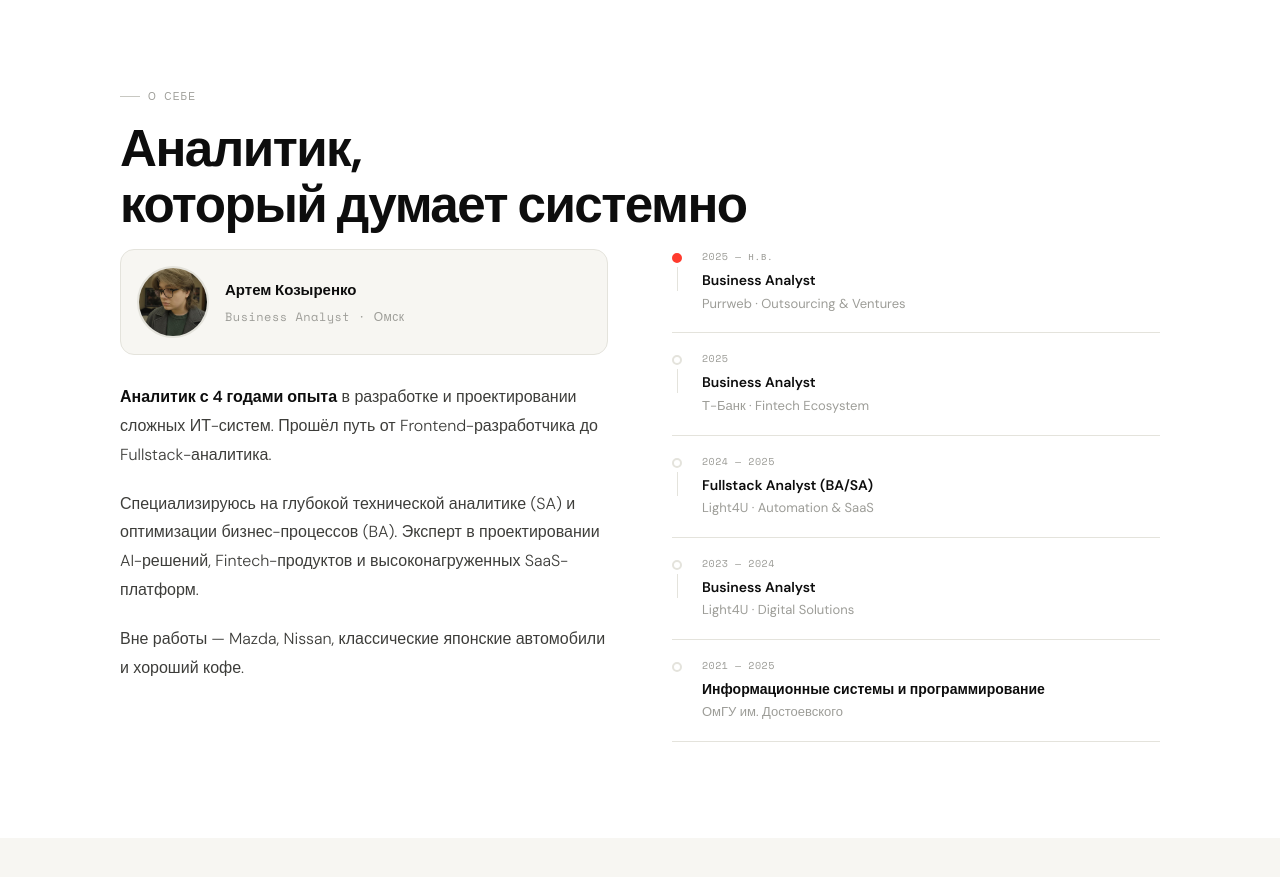
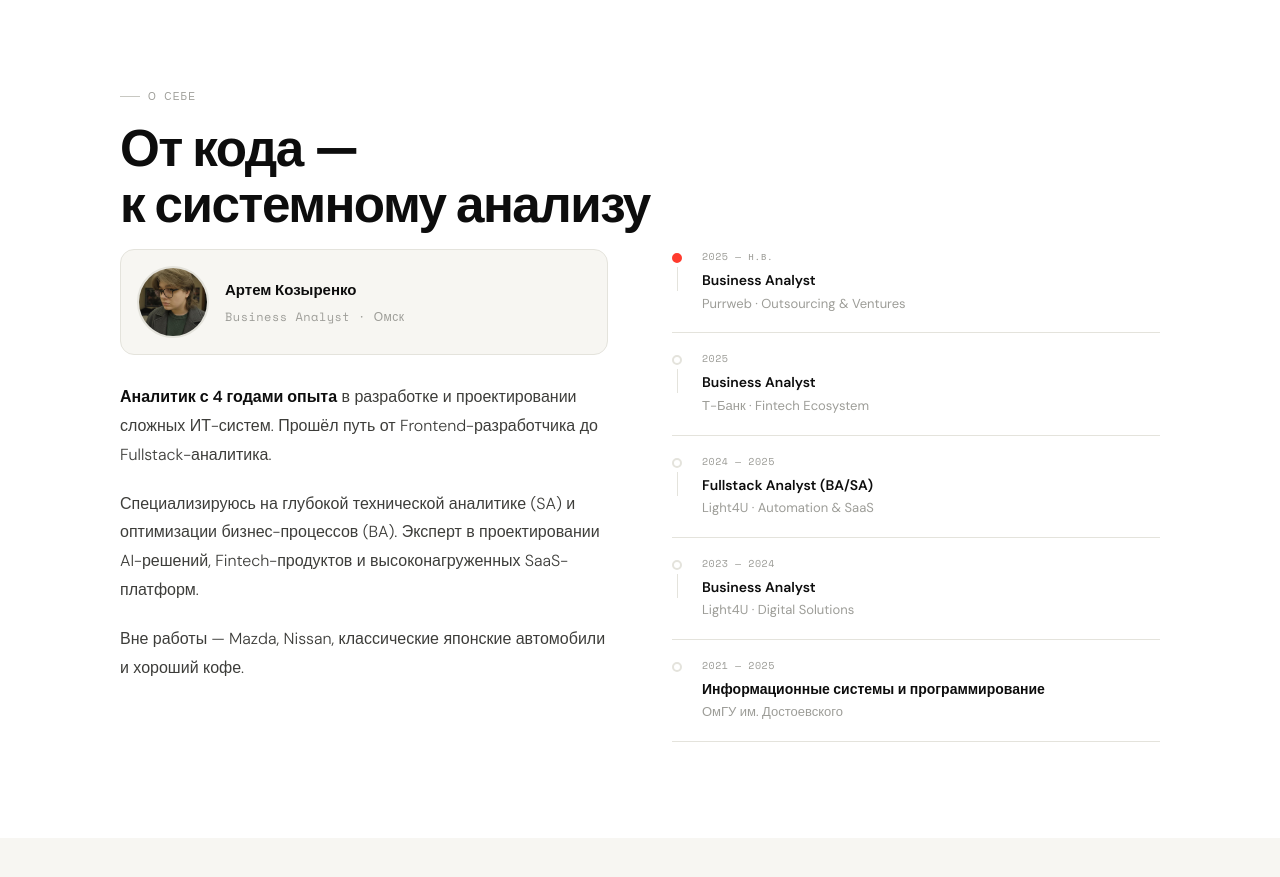
Before and after one commit to Arti-Ko/teta, a Next.js app: page / in a window 1280 px wide. Shown: the part 940-1817 px from the top of the page. Built offline with nearby package versions, Linux system fonts and the light colour scheme; no server answers.

Commit message:
Update page.tsx

```diff
--- a/src/app/page.tsx
+++ b/src/app/page.tsx
@@ -81,7 +81,7 @@ export default function Home() {
         <div className="section-wrap">
           <div className="reveal">
             <div className="section-label">О себе</div>
-            <h2 className="section-title">Аналитик,<br />который думает системно</h2>
+            <h2 className="section-title">От кода —<br />к системному анализу</h2>
           </div>
           <div className="about-grid">
             <div className="about-body reveal d1">
```
